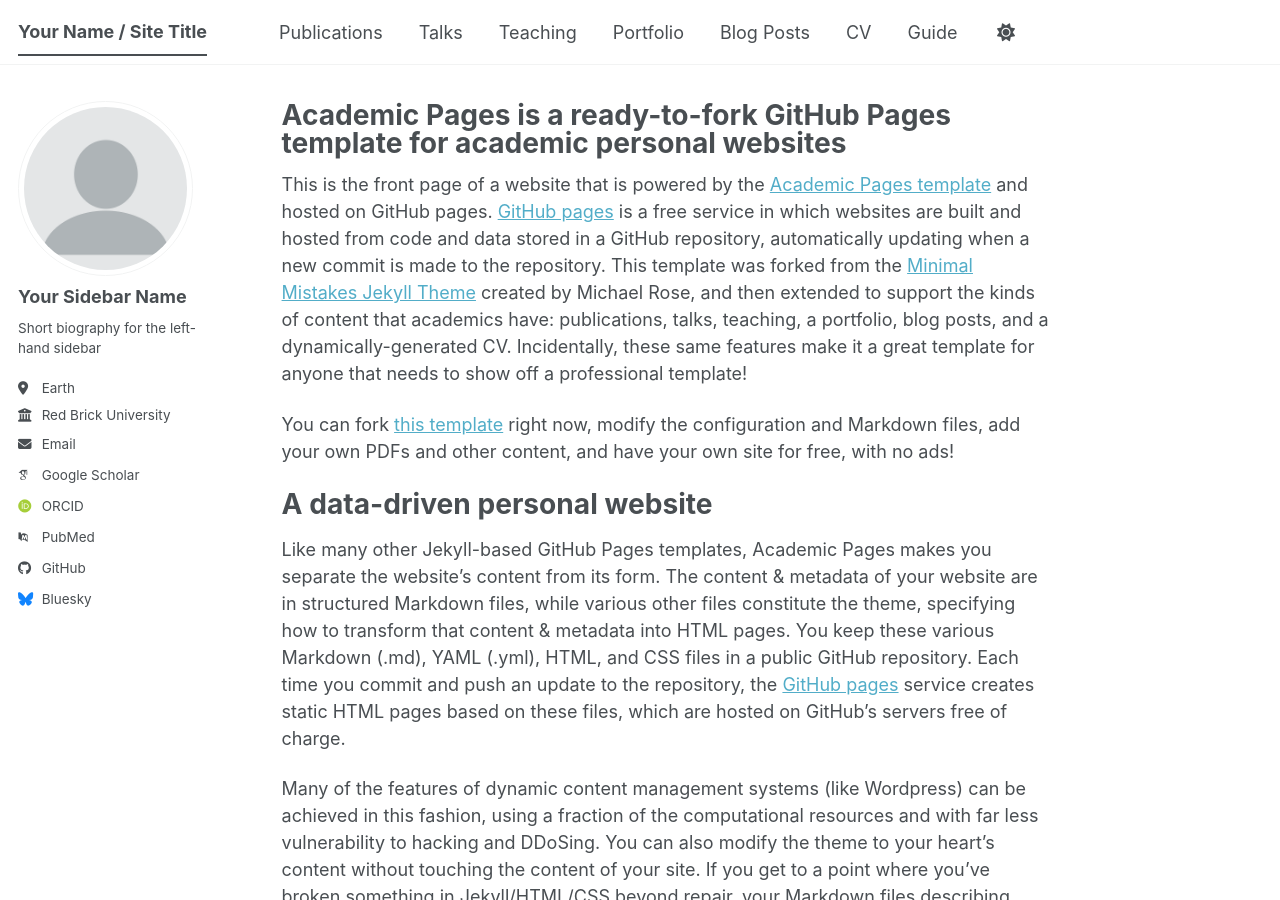
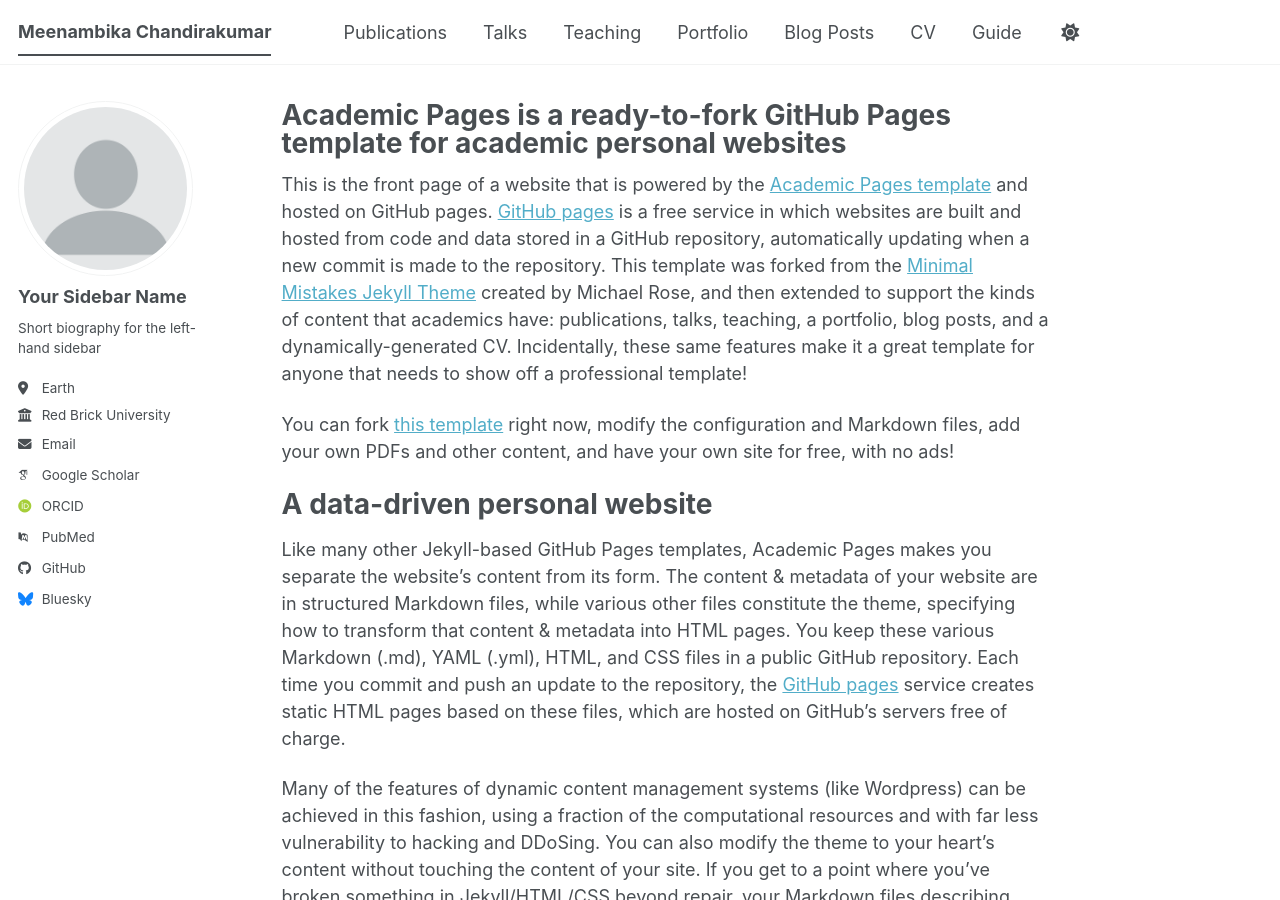
Before and after one commit to MeenambikaC/Meenambika, a Jekyll site: the page built from _pages/about.md, in a window 1280 px wide and 900 px high. Built offline with Jekyll 4.4.1, drawn with Linux system fonts in a browser that asks for light colours; some web fonts are replaced; a script bundle is joined from its source files by our own code; library files that are not in the unit come from our copies.

Commit message:
Update _config.yml

```diff
--- a/_config.yml
+++ b/_config.yml
@@ -9,7 +9,7 @@
 # Basic Site Settings
 locale                   : "en-US"
 site_theme               : "default" # The available themes options are "default", "air", "sunrise", "mint", "dirt" and "contrast"
-title                    : "Your Name / Site Title"
+title                    : "Meenambika Chandirakumar"
 title_separator          : "-"
 name                     : &name "Your Name"
 description              : &description "Your Name's academic portfolio"   # Update this with a general description of your site, this is the default if not overridden by a page
```
